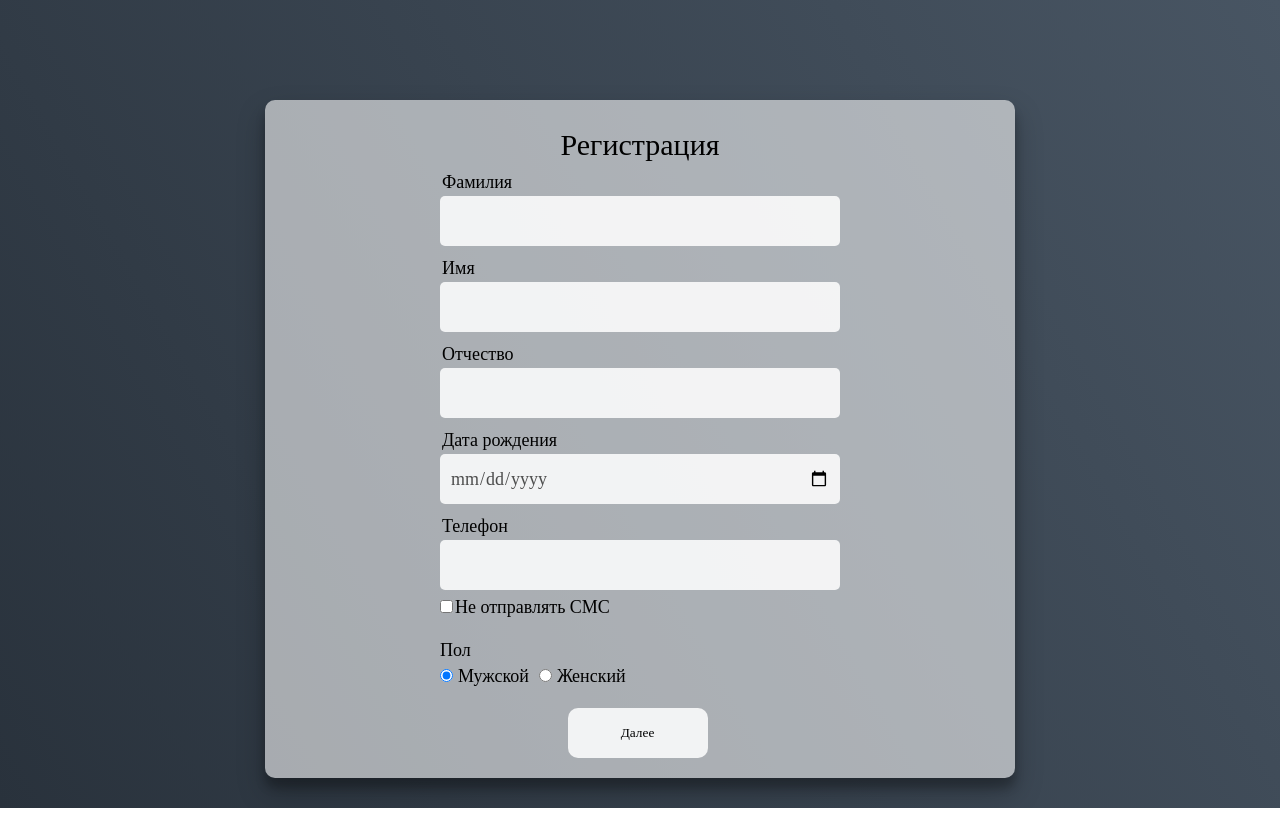
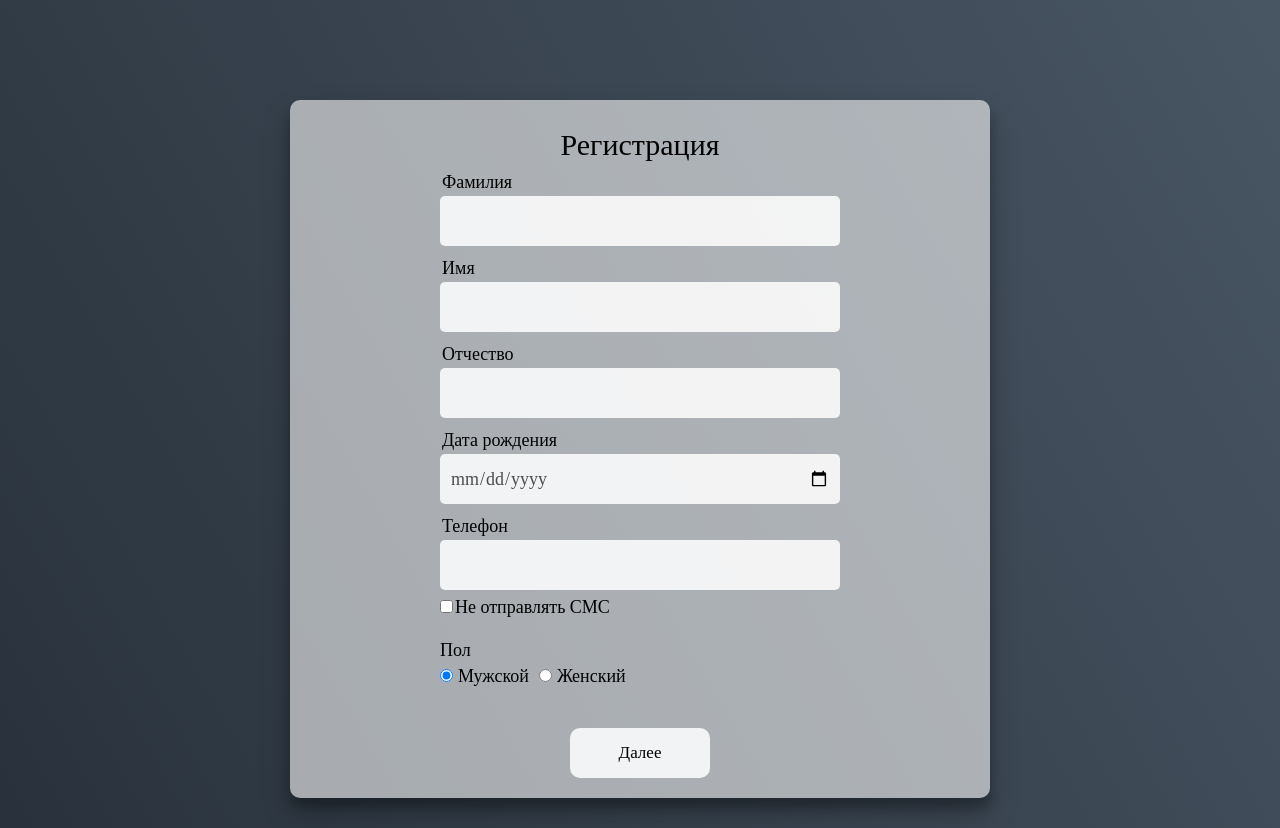
Before and after one commit to DanilovOV/clientform, a Vue app: page /#/ in a window 1280 px wide. Built offline with nearby package versions, Linux system fonts and the light colour scheme.

Commit message:
add button styles

```diff
--- a/src/components/Reg-address.vue
+++ b/src/components/Reg-address.vue
@@ -25,7 +25,7 @@
       <label for="house">Дом</label>
       <input id="house" class="reg__input" type="text" v-model.trim="form.house" />
     </div>
-    <div>
+    <div class="reg__stepButtons">
       <button class="reg__button" @click.prevent="$emit('changeStep', 1)">Назад</button>
       <button class="reg__button" @click.prevent="$emit('changeStep', 3)">Далее</button>
     </div>
--- a/src/components/Reg-docs.vue
+++ b/src/components/Reg-docs.vue
@@ -25,7 +25,7 @@
       <label for="issueDate">Дата выдачи</label>
       <input id="issueDate" class="reg__input" type="date" v-model="form.issueDate" />
     </div>
-    <div>
+    <div class="reg__stepButtons">
       <button class="reg__button" @click.prevent="$emit('changeStep', 2)">Назад</button>
       <button class="reg__button" type="submit" @click.prevent>Зарегистрироваться</button>
     </div>
--- a/src/components/Reg-form.vue
+++ b/src/components/Reg-form.vue
@@ -36,7 +36,7 @@ export default {
 .reg {
   //reg__form
   &__form {
-    width: 750px;
+    width: 700px;
     display: flex;
     flex-direction: column;
     align-items: center;
@@ -105,11 +105,19 @@ export default {
   }
   // reg__button
   &__button {
-    width: 140px;
+    min-width: 140px;
     height: 50px;
     background-color: rgba(255, 255, 255, 0.85);
     border-radius: 10px;
-    margin: 10px 5px 0 0;
+    margin: 30px 0 0;
+    font-size: 17px;
+    padding: 0 10px;
+  }
+  // reg__stepButtons
+  &__stepButtons {
+    width: 400px;
+    display: flex;
+    justify-content: space-between;
   }
 }
 
```
